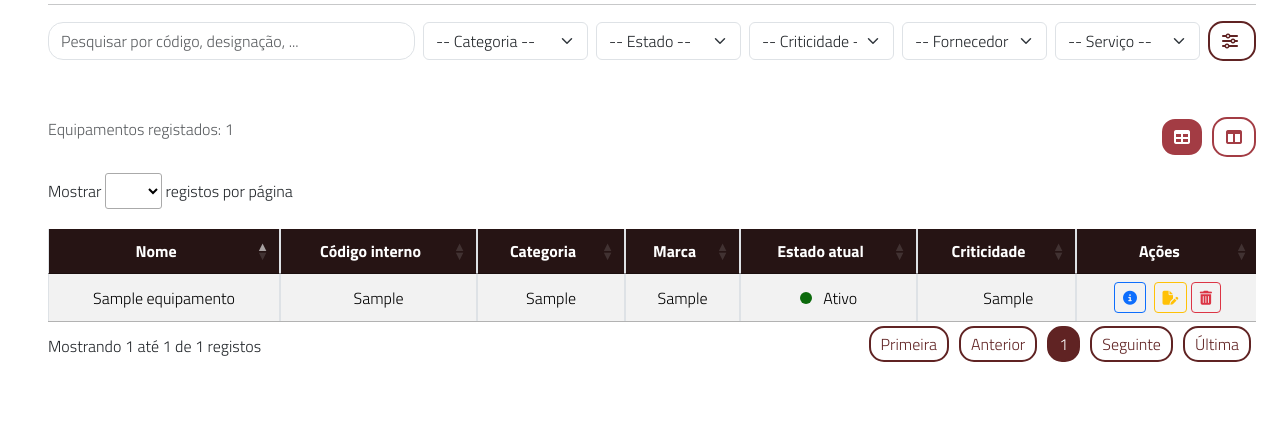
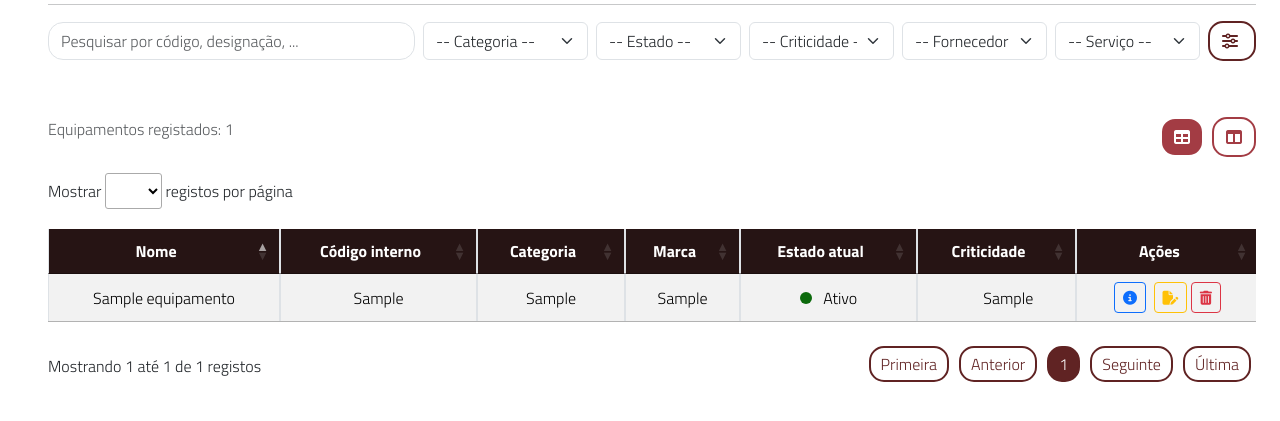
Before and after one commit to enia06/Projeto_SIBDAS, a PHP site: page /private/views/equipamentos/listar.php in a window 1280 px wide. Shown: the part 287-708 px from the top of the page. Run offline with PHP 8.4, Linux system fonts and the light colour scheme; the visitor is signed in with stand-in values (Sample User, id 1); tables that the repository leaves empty hold one stand-in row (values such as "Sample post").

Commit message:
Ordenação alfabética da vista detalhe e ajustes de paginação

```diff
--- a/assets/css/1241327.css
+++ b/assets/css/1241327.css
@@ -1175,3 +1175,10 @@ body {
 .table-responsive {
     margin-bottom: 50px !important;
 }
+
+.dataTables_info,
+.dt-info,
+.dataTables_paginate,
+.dt-paging {
+    margin-top: 20px !important;
+}
--- a/private/views/equipamentos/listar.php
+++ b/private/views/equipamentos/listar.php
@@ -49,6 +49,7 @@ try {
         LEFT JOIN fornecedores f
             ON ef.id_fornecedor = f.id_fornecedor
         GROUP BY e.id_equipamento
+        ORDER BY e.nome ASC
     ")
     ->fetchAll(PDO::FETCH_OBJ);
 
```
